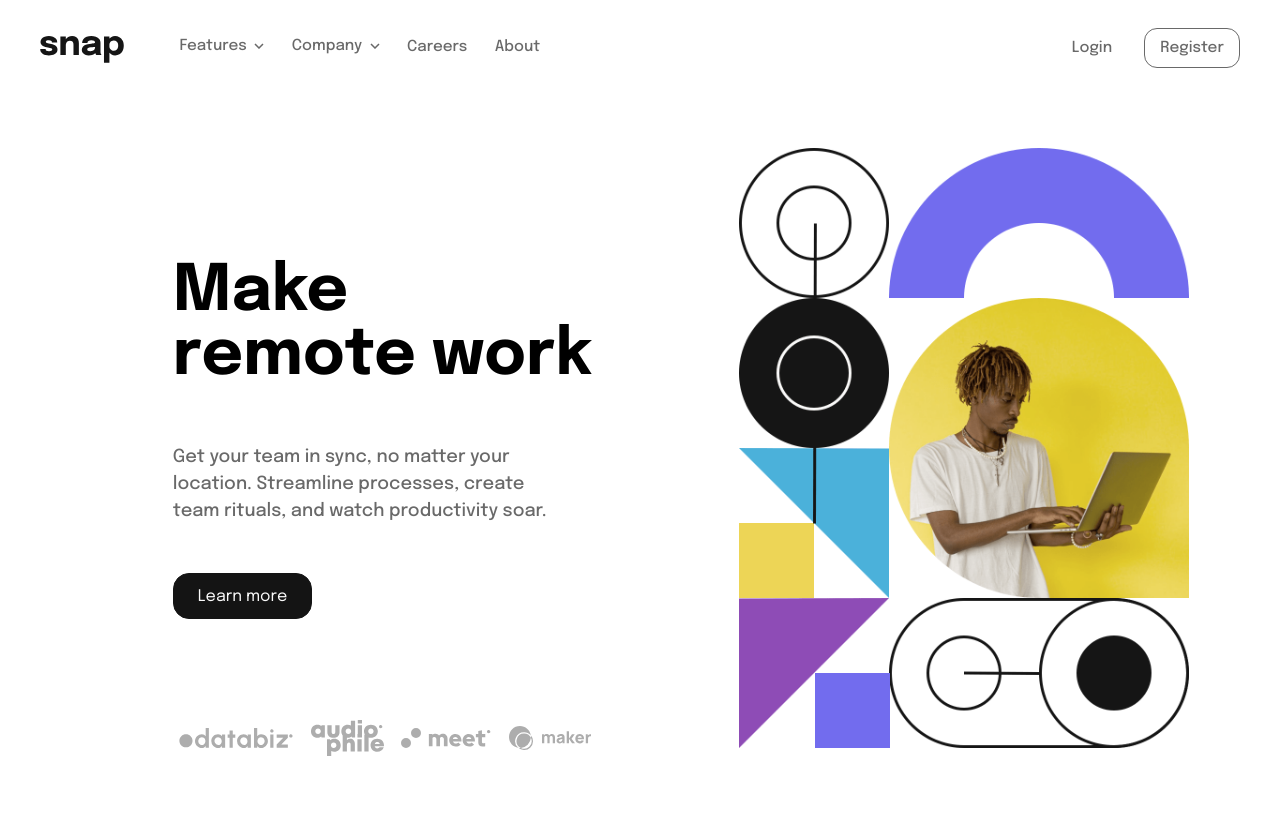
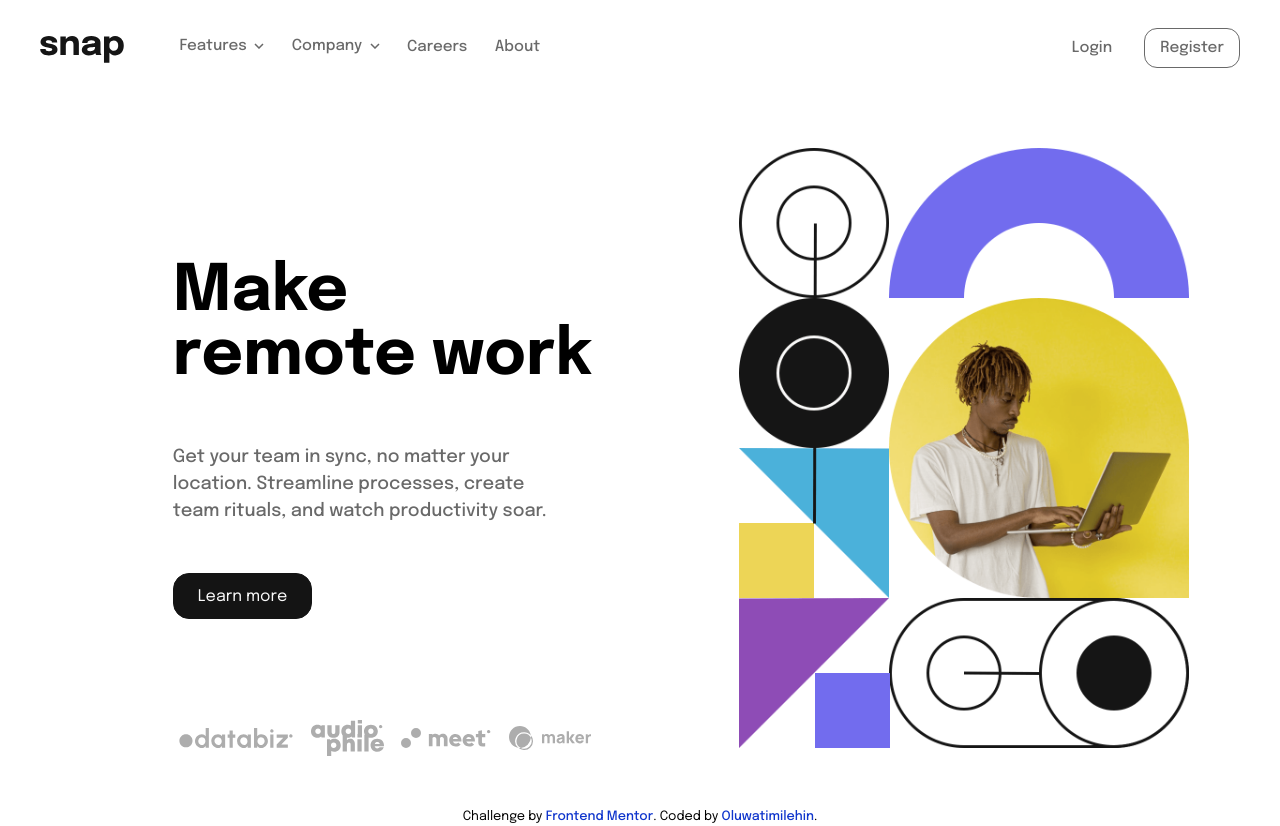
Before and after one commit to tea-scripts/intro-section-with-dropdown-nav, a React (Create React App) app: page / in a window 1280 px wide. Before the commit the page ends 800 px from the top, so only its background shows below. Built offline with nearby package versions, Linux system fonts and the light colour scheme.

Commit message:
Uncomment Attribution in App.js

```diff
--- a/src/App.js
+++ b/src/App.js
@@ -12,7 +12,7 @@ function App() {
       <Sidebar />
       <Navbar />
       <Hero />
-      {/* <Attribution /> */}
+      <Attribution />
     </main>
   );
 }
```
